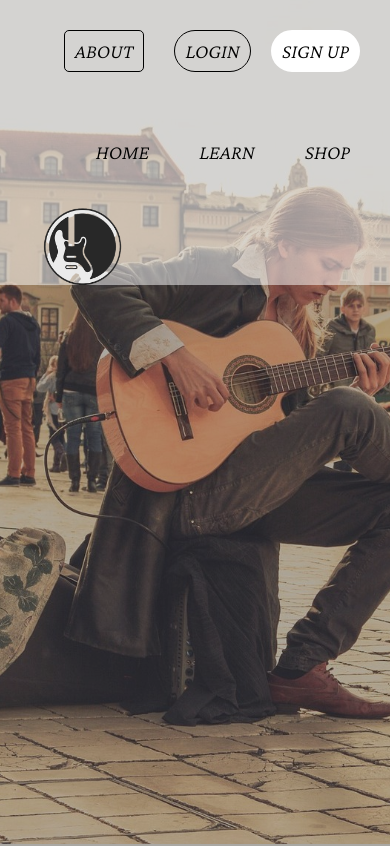
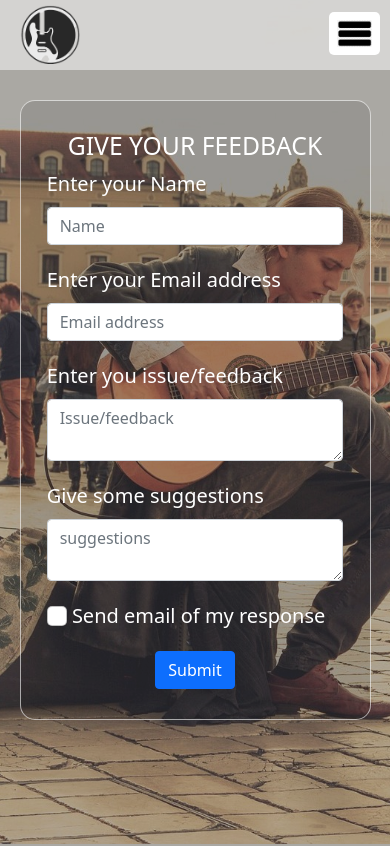
Before and after one commit to muditkhandelwal16/PROGUITAR, a plain HTML site: page feedback/feedback.html in a window 390 px wide. Shown: the top 846 px of the page. Drawn offline with nearby package versions, Linux system fonts and the light colour scheme.

Commit message:
feedback

```diff
--- a/feedback/feedback.html
+++ b/feedback/feedback.html
@@ -32,7 +32,7 @@
               <li><a href="../signup/signup.html" id="login">SIGN UP</a></li>
               <li><a href="../login/login.html" id="sign">LOGIN</a></li>
             </div>
-            <li class="abtnev"><a href="#" id="hm">ABOUT</a></li>
+            <li class="abtnev"><a href="#" id="hm">FEEDBACK</a></li>
             <li class="abtnev"><a href="../shop/shop.html">SHOP</a></li>
             <li class="abtnev"><a href="../songs/songs.html">LEARN</a></li>
             <li class="abtnev"><a href="../index.html">HOME</a></li>
@@ -40,6 +40,37 @@
           <a href="../index.html"><img src="../images/logobgggg.png" alt="" class="logo"></a>
         </ul>
     </header>
+    <!-- Name
+    email address
+    feedback
+    suggestions
+    send email of my response -->
+    <form class="form">
+      <h2 class="heading-2">GIVE YOUR FEEDBACK</h2>
+      <div class="formdiv">
+        <label for="exampleInputText1" class="form-label nameshift">Enter your Name</label>
+        <input type="text" class="form-control" id="exampleInputText1" placeholder="Name">
+      </div>
+      <div class="formdiv">
+        <label for="exampleInputEmail1" class="form-label nameshift">Enter your Email address</label>
+        <input type="email" class="form-control" id="exampleInputEmail1" aria-describedby="emailHelp" placeholder="Email address" >
+      </div>
+      <div class="formdiv">
+        <label for="exampleInputText1" class="form-label nameshift">Enter you issue/feedback</label>
+        <textarea class="form-control" aria-label="With textarea" placeholder="Issue/feedback"></textarea>
+      </div>
+      <div class="formdiv">
+        <label for="exampleInputText1" class="form-label nameshift">Give some suggestions</label>
+        <textarea class="form-control" aria-label="With textarea" placeholder="suggestions"></textarea>
+      </div>
+      <div class="formdiv">
+        <input type="checkbox" class="form-check-input" id="exampleCheck1">
+        <label class="form-check-label" for="exampleCheck1 nameshift">Send email of my response</label>
+      </div>
+      <div class="submit-btn">
+        <button type="submit" class="btn btn-primary">Submit</button>
+      </div>
+    </form>
 
     <script src="script.js"></script>
   </body>
--- a/feedback/script.js
+++ b/feedback/script.js
@@ -0,0 +1,6 @@
+function hideshow(){
+    let nevresp = document.getElementById('nevbar-resp');
+    let visibal = document.getElementById('visibality');
+    nevresp.classList.toggle("nevbar-resp");
+    visibal.classList.toggle("visibality");
+  }
--- a/feedback/style.css
+++ b/feedback/style.css
@@ -5,7 +5,7 @@ body{
     background-repeat: no-repeat;
     Background-attachment:fixed;
     width: 100%;
-    height: 130vh;
+    height: 110vh;
     background-size: cover;
 }
 .logo{
@@ -64,3 +64,80 @@ body{
     border:2px black solid;
     box-sizing: border-box;
 }
+.form{
+    display: block;
+    margin-left: auto;
+    margin-right: auto;
+    width: 600px;
+    padding-top: 30px;
+    padding-bottom: 30px;
+    margin-top: 30px;
+    color: white;
+    font-size: 20px;
+    background-color: rgba(0, 0, 0, 0.1);
+    border: 1px solid rgba(255, 255, 255, 0.6);
+    border-radius: 15px;
+}
+.formdiv{
+    margin-bottom: 20px;
+    width: 85%;
+    display: block;
+    margin-left: auto;
+    margin-right: auto;
+}
+.heading-2, .submit-btn{
+    text-align: center;
+}
+@media screen and (max-width:800px){
+    .nev{
+        transition: all 0.4s ease-out;
+        height: 290px;
+    }
+    .nev-resp{
+        display: flex;
+        flex-direction: column-reverse;
+        /* margin-top:0px;
+        margin-bottom: 0px; */
+    }
+    .nev li{
+        display: flex;
+        justify-content: center;
+        margin: 7px 10px;
+    }
+    .member{
+        display: flex;
+        flex-direction: row-reverse;
+        justify-content: center;
+    }
+    .logo{
+        position: absolute;
+        top: 0px;
+        left: 10px;
+        width: 60px;
+    }
+    .hamburger-img{
+        width: 35px;
+        display: block;
+    }
+    .hamburger{
+        display: block;
+        background: rgb(255, 255, 255);
+        padding:8px;
+        cursor: pointer;
+        position: absolute;
+        top: 12px;
+        right: 10px;
+        border-radius: 5px;
+    }
+    .nevbar-resp{
+        height: 70px;
+    }
+    .visibality{
+        display: none;
+    }
+}
+@media screen and (max-width:630px){
+    .form{
+        width: 90%;
+    }
+}
```
Also changed, not shown: index.html (+1 -44 lines), shop/shop.html (+1 -1 lines), songs/songs.html (+1 -1 lines).
